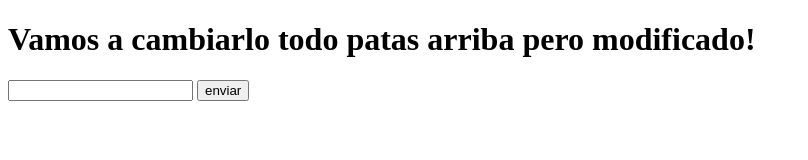
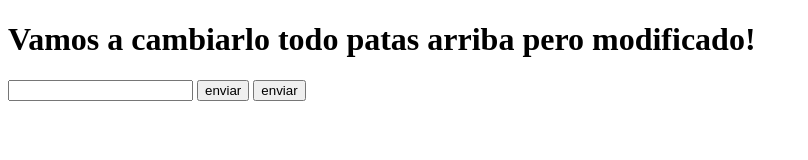
Before and after one commit to victorisabelruiz/hello-world-git, a plain HTML site: page index.html in a window 1280 px wide. Shown: the whole page, without its empty margins (0-808 px from the left). Drawn offline with Linux system fonts and the light colour scheme.

Commit message:
nuevo boton identico

```diff
--- a/index.html
+++ b/index.html
@@ -12,6 +12,7 @@
     <form action="#" method="get">
         <input type="text" name="name" id="3">
         <input type="button" value="enviar">
+        <input type="button" value="enviar">
     </form>
 </body>
 </html>
```
